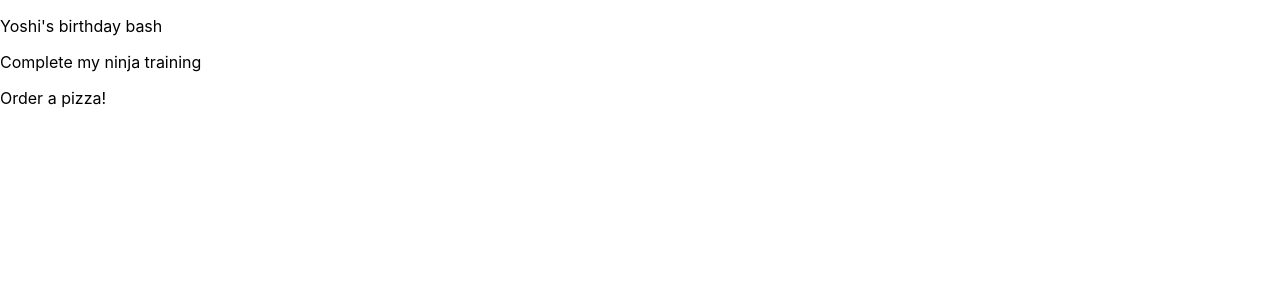
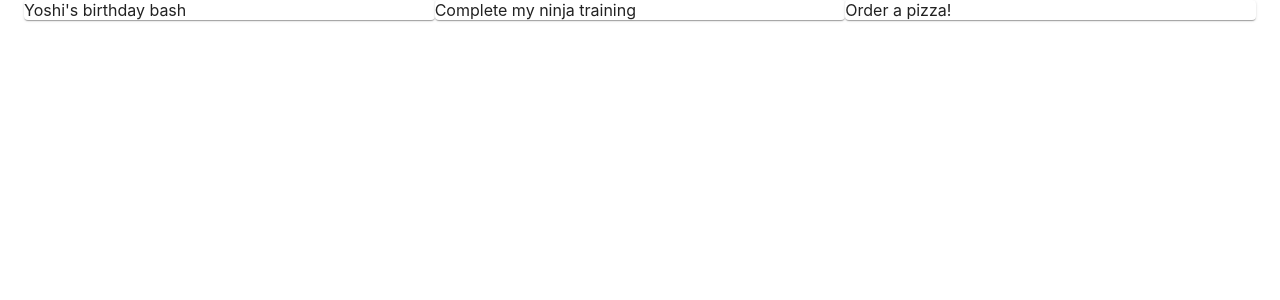
Before and after one commit to Murtaza-Vasi/Material_UI_Practice, a React (Create React App) app: page / in a window 1280 px wide. Shown: the top 300 px of the page. Built offline with nearby package versions, Linux system fonts and the light colour scheme; data requests are answered from the project's data file.

Commit message:
implemented the grid system

```diff
--- a/package.json
+++ b/package.json
@@ -20,7 +20,8 @@
     "start": "react-scripts start",
     "build": "react-scripts build",
     "test": "react-scripts test",
-    "eject": "react-scripts eject"
+    "eject": "react-scripts eject",
+    "server": "json-server -w data/db.json --port 5000"
   },
   "eslintConfig": {
     "extends": [
--- a/src/pages/Notes.js
+++ b/src/pages/Notes.js
@@ -1,4 +1,5 @@
 import React, { useState, useEffect } from 'react';
+import { Container, Grid, Paper } from '@material-ui/core';
 
 const Notes = () => {
   const [notes, setNotes] = useState([]);
@@ -10,11 +11,15 @@ const Notes = () => {
   });
 
   return (
-    <div>
-      {notes.map((note) => (
-        <p key={note.id}>{note.title}</p>
-      ))}
-    </div>
+    <Container>
+      <Grid container>
+        {notes.map((note) => (
+          <Grid item key={note.id} xs={12} md={6} lg={4}>
+            <Paper>{note.title}</Paper>
+          </Grid>
+        ))}
+      </Grid>
+    </Container>
   );
 };
 
```
